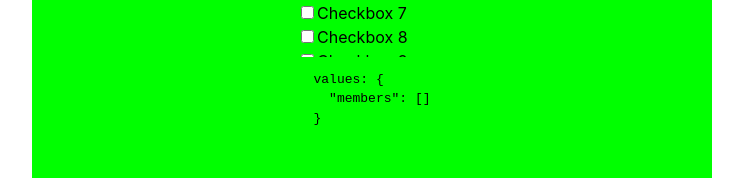
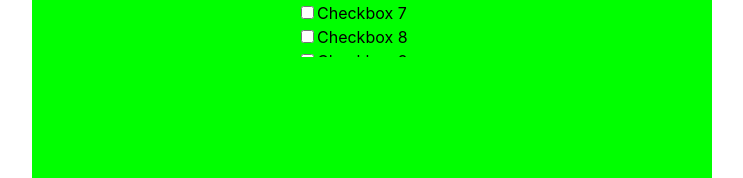
Before and after one commit to LightsLegend7276/formik-virtuoso-react-example, a React (Vite) app: page / in a window 1280 px wide. Shown: the part 286-464 px from the top of the page, without its empty margins (268-1011 px from the left). Built offline with nearby package versions, Linux system fonts and the light colour scheme.

Commit message:
Renamed VirtuosoExample to VirtuosoList

```diff
--- a/src/components/FormikForm.jsx
+++ b/src/components/FormikForm.jsx
@@ -2,7 +2,7 @@ import { Field, Form as FormikForm, Formik, useField } from 'formik';
 import Form from "react-bootstrap/Form"
 import React, { memo } from 'react';
 import {data} from './utils/Data'
-import VirtuosoExample from './VirtuosoExample';
+import VirtuosoList from './VirtuosoList';
 
 const MasterCheckBox = (props) => {
     const [field] = useField(props);
@@ -29,21 +29,17 @@ export const NormalCheckbox = (props) => {
 }
 
 const FormikFormComponent = memo(() => {
-    const optionValues = ["1", "2", "3", "4"];
-
 
     return (
         <Formik
-        initialValues={{members: []}}
-        onSubmit={() => {}}
-        validateOnBlur={false}>
+        initialValues={{members: []}}>
             {({values, setFieldValue}) => (
                 <div className='form-container'>
                 <FormikForm>
-                        <Field name="members" type="checkbox" value="0" checked={JSON.stringify(data.map((_, i) => { return (i + 1).toString()})) === JSON.stringify(values.members)} as={MasterCheckBox} setFieldValue={setFieldValue}  />
-                        <VirtuosoExample />
+                        <Field name="members" type="checkbox" value="0" checked={JSON.stringify(data.map((_, i) => { return (i + 1).toString()})) === JSON.stringify(values.members)} as={MasterCheckBox} setFieldValue={setFieldValue} />
+                        <VirtuosoList />
                 </FormikForm>
-                <pre>{`values: ${JSON.stringify(values, null, 2)}`}</pre>
+                {/* <pre>{`values: ${JSON.stringify(values, null, 2)}`}</pre> */}
                 </div>
             )}
         </Formik>
```
Also changed, not shown: src/components/VirtuosoList.jsx (renamed from src/components/VirtuosoExample.jsx, +4 -4 lines).
